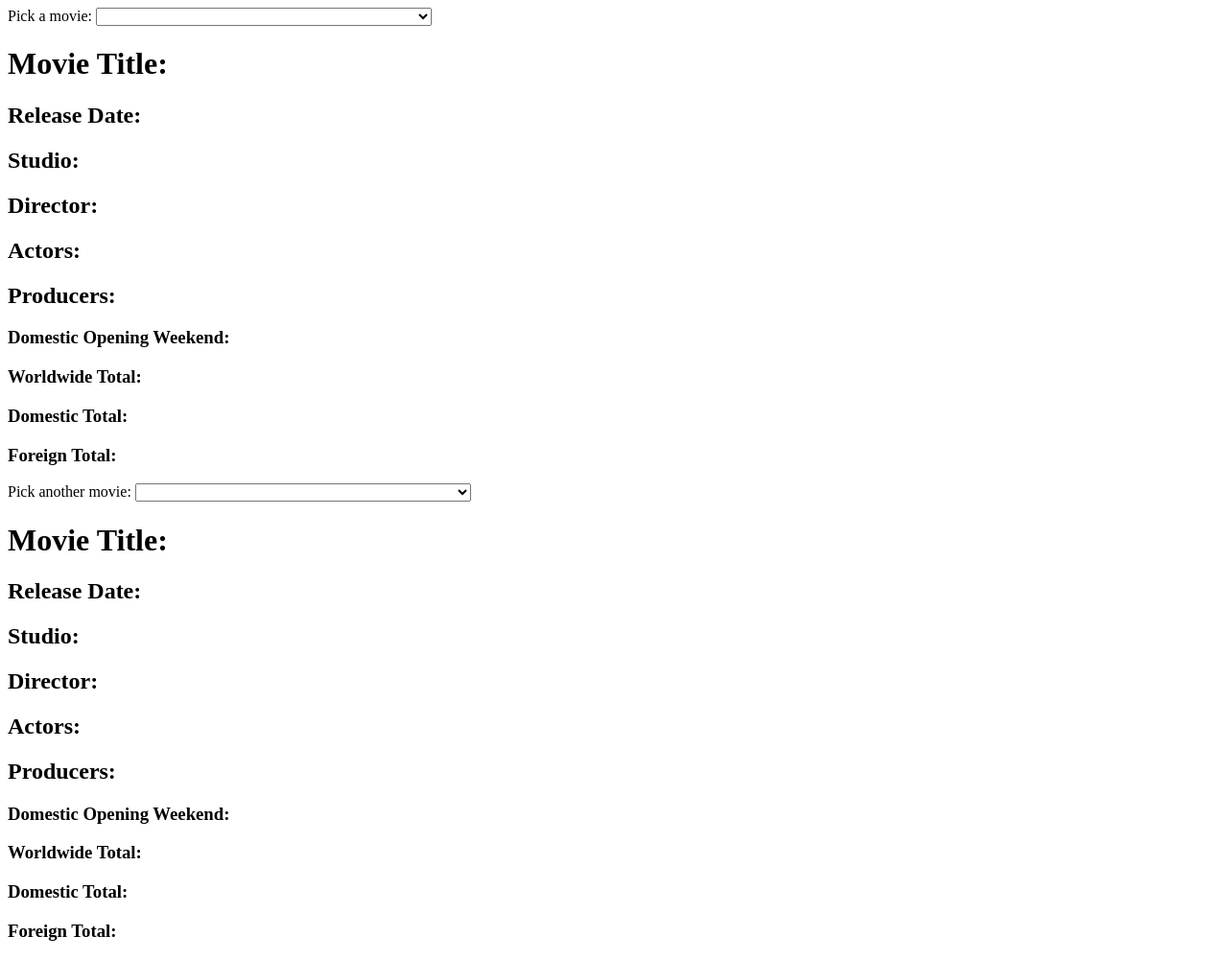
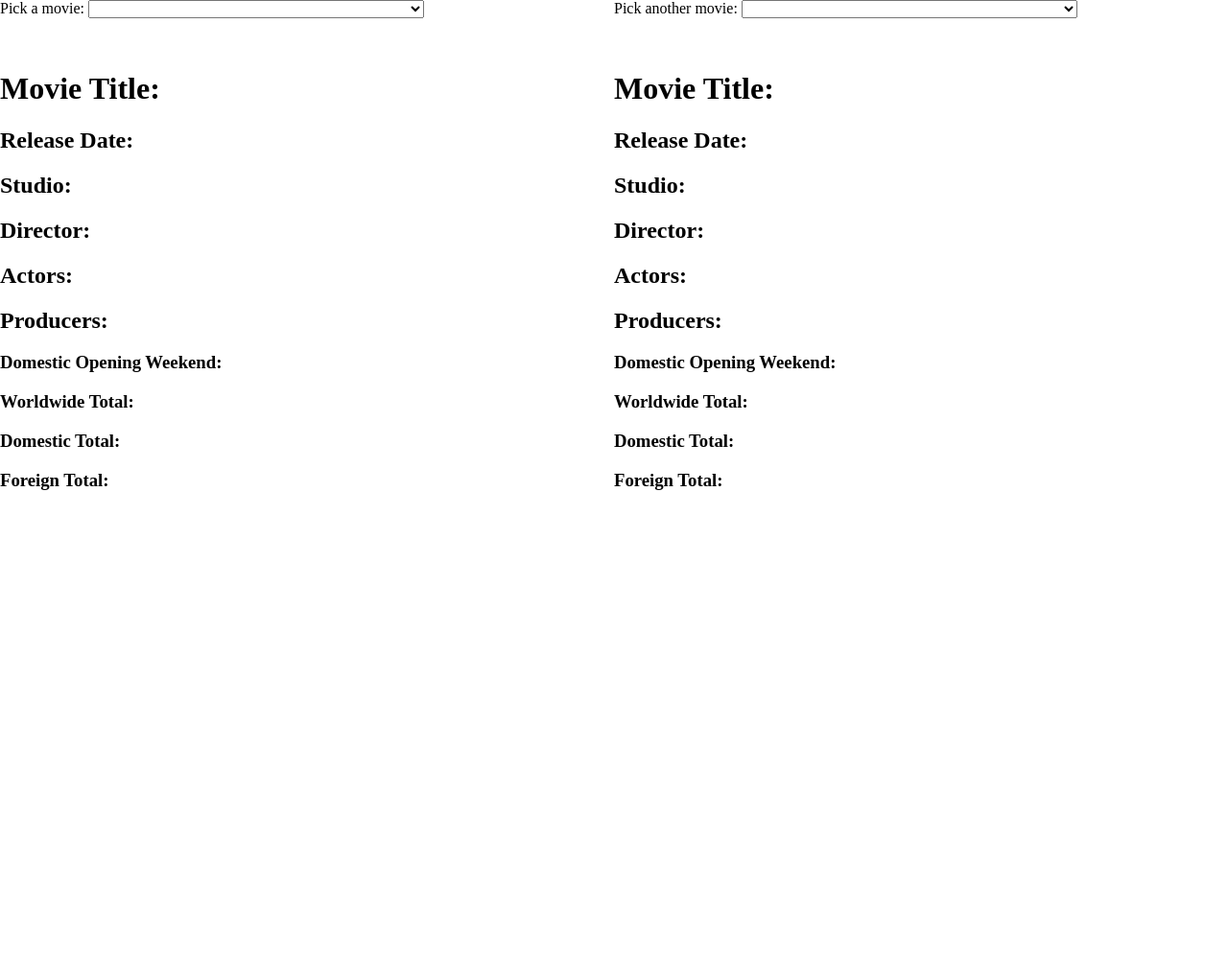
Before and after one commit to tammy-si/365project, a Flask app: page / in a window 1280 px wide. Shown: the whole page at 96% size. After the commit the page ends 511 px from the top, so only its background shows below. Run offline with Flask 3, Linux system fonts and the light colour scheme; data comes from the database, SQL or seed files in the repository.

Commit message:
Got stuff to work somewhat

```diff
--- a/app.py
+++ b/app.py
@@ -1,7 +1,7 @@
 from flask import Flask, render_template, request, jsonify
 import sqlite3
 
-app = Flask(__name__)
+app = Flask(__name__, static_folder="static")
 
 
 @app.route('/')
--- /dev/null
+++ b/static/styles/styles.css
@@ -0,0 +1,23 @@
+body {
+  margin: 0;
+  display: grid;
+  grid-template-columns: repeat(2, 1fr);
+  grid-template-rows: 1fr 9fr;
+}
+
+.movieSelect1 {
+  grid-column: 1/ 2;
+}
+
+.movieDisplay1 {
+  grid-column: 1/ 2;
+}
+
+.movieSelect2 {
+  grid-column: 2/ 3;
+  grid-row: 1 /2;
+}
+
+.movieDisplay2 {
+  grid-column: 2 / 3;
+}
--- a/templates/index.html
+++ b/templates/index.html
@@ -2,14 +2,13 @@
 <html lang="en">
   <head>
     <title>Flask and SQLite</title>
+    <link
+      rel="stylesheet"
+      type="text/css"
+      href="{{ url_for('static', filename='styles/styles.css') }}"
+    />
   </head>
-  <style>
-    table,
-    th,
-    td {
-      border: 1px solid black;
-    }
-  </style>
+
   <body>
     <script>
       var data = JSON.parse(`{{ data | tojson }}`);
@@ -356,11 +355,12 @@
           });
       });
     </script>
-
+    <div class="movieSelect1">
       <label for="movie1">Pick a movie:</label>
       <select name="movie1" id="movieDropdown1">
         <option value=""></option>
       </select>
+    </div>
     <div class="movieDisplay1">
       <h1 class="movie_title">Movie Title:</h1>
       <h2 class="movie_release">Release Date:</h2>
@@ -375,10 +375,12 @@
         <h3 class="foreign_total">Foreign Total:</h3>
       </div>
     </div>
+    <div class="movieSelect2">
       <label for="movie2">Pick another movie:</label>
       <select name="movie2" id="movieDropdown2">
         <option value=""></option>
       </select>
+    </div>
     <div class="movieDisplay2">
       <h1 class="movie_title">Movie Title:</h1>
       <h2 class="movie_release">Release Date:</h2>
```
Lines whose indentation alone changed are shown as unchanged.
